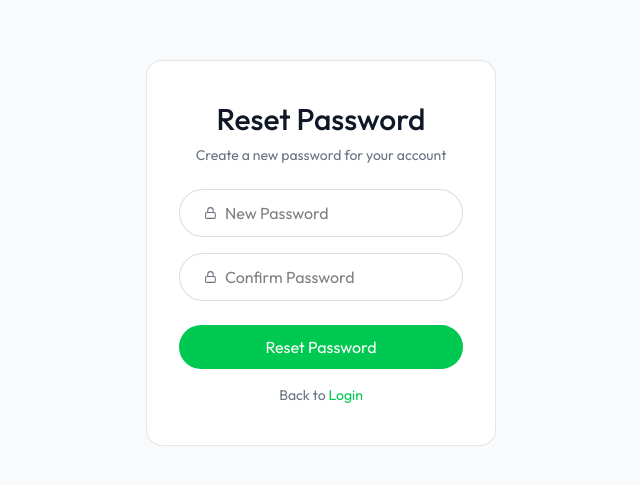
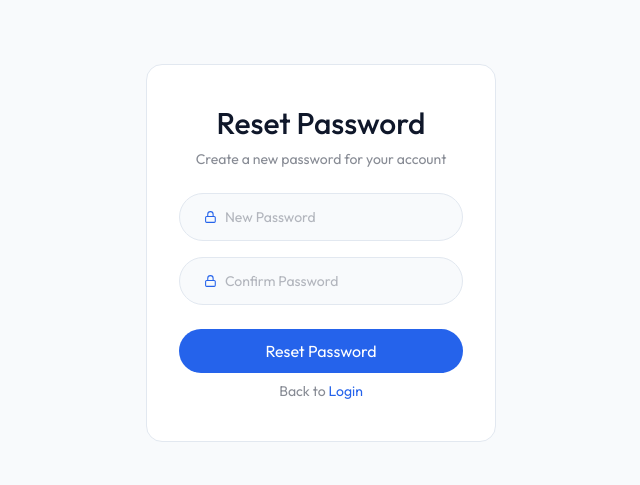
Before and after one commit to TusharPavaiya04/RESUME-BUILDER, a React (Vite) app in the folder client/: page /reset-password/1 in a window 1280 px wide. Shown: the part 147-632 px from the top of the page, without its empty margins (319-959 px from the left). Built offline with nearby package versions, Linux system fonts and the light colour scheme.

Commit message:
changed ui of resetPassword page

```diff
--- a/client/src/pages/ResetPassword.jsx
+++ b/client/src/pages/ResetPassword.jsx
@@ -40,29 +40,29 @@ const ResetPassword = () => {
   };
 
   return (
-    <div className='flex justify-center items-center min-h-screen bg-gray-50'>
+    <div className='flex justify-center items-center min-h-screen bg-[#F8FAFC]'>
 
       <form
         onSubmit={handleSubmit}
-        className="sm:w-[350px] w-full text-center border border-gray-300/60 rounded-2xl px-8 bg-white"
+        className="sm:w-[350px] w-full text-center border border-[#E2E8F0] rounded-2xl px-8 bg-white"
       >
 
         {/* Heading */}
-        <h1 className="text-gray-900 text-3xl mt-10 font-medium">
+        <h1 className="text-[#0F172A] text-3xl mt-10 font-medium">
           Reset Password
         </h1>
 
-        <p className="text-gray-500 text-sm mt-2">
+        <p className="text-[#0F172A]/50 text-sm mt-2">
           Create a new password for your account
         </p>
 
         {/* Password */}
-        <div className="flex items-center w-full mt-6 bg-white border border-gray-300/80 h-12 rounded-full overflow-hidden pl-6 gap-2">
-          <Lock size={14} color='#6B7280' />
+        <div className="flex items-center w-full mt-6 bg-[#F8FAFC] border border-[#E2E8F0] h-12 rounded-full overflow-hidden pl-6 gap-2 focus-within:border-[#2563EB] focus-within:ring-1 focus-within:ring-[#2563EB] transition-all">
+          <Lock size={14} color='#2563EB' />
           <input
             type="password"
             placeholder="New Password"
-            className="border-none outline-none ring-0 w-full"
+            className="border-none outline-none ring-0 w-full bg-transparent text-sm text-[#0F172A] placeholder:text-[#0F172A]/30"
             value={password}
             onChange={(e) => setPassword(e.target.value)}
             required
@@ -70,12 +70,12 @@ const ResetPassword = () => {
         </div>
 
         {/* Confirm Password */}
-        <div className="flex items-center w-full mt-4 bg-white border border-gray-300/80 h-12 rounded-full overflow-hidden pl-6 gap-2">
-          <Lock size={14} color='#6B7280' />
+        <div className="flex items-center w-full mt-4 bg-[#F8FAFC] border border-[#E2E8F0] h-12 rounded-full overflow-hidden pl-6 gap-2 focus-within:border-[#2563EB] focus-within:ring-1 focus-within:ring-[#2563EB] transition-all">
+          <Lock size={14} color='#2563EB' />
           <input
             type="password"
             placeholder="Confirm Password"
-            className="border-none outline-none ring-0 w-full"
+            className="border-none outline-none ring-0 w-full bg-transparent text-sm text-[#0F172A] placeholder:text-[#0F172A]/30"
             value={confirmPassword}
             onChange={(e) => setConfirmPassword(e.target.value)}
             required
@@ -85,15 +85,15 @@ const ResetPassword = () => {
         {/* Submit */}
         <button
           type="submit"
-          className="mt-6 w-full h-11 rounded-full text-white bg-green-500 hover:opacity-90 transition-all duration-200"
+          className="mt-6 w-full h-11 rounded-full text-white bg-[#2563EB] hover:bg-[#1D4ED8] transition-colors duration-200"
         >
           Reset Password
         </button>
 
         {/* Back */}
-        <p className="text-gray-500 text-sm mt-4 mb-10">
+        <p className="text-[#0F172A]/50 text-sm mt-2 mb-10">
           Back to{" "}
-          <Link to="/app" className="text-green-500 hover:underline">
+          <Link to="/app" className="text-[#2563EB] hover:underline">
             Login
           </Link>
         </p>
```
